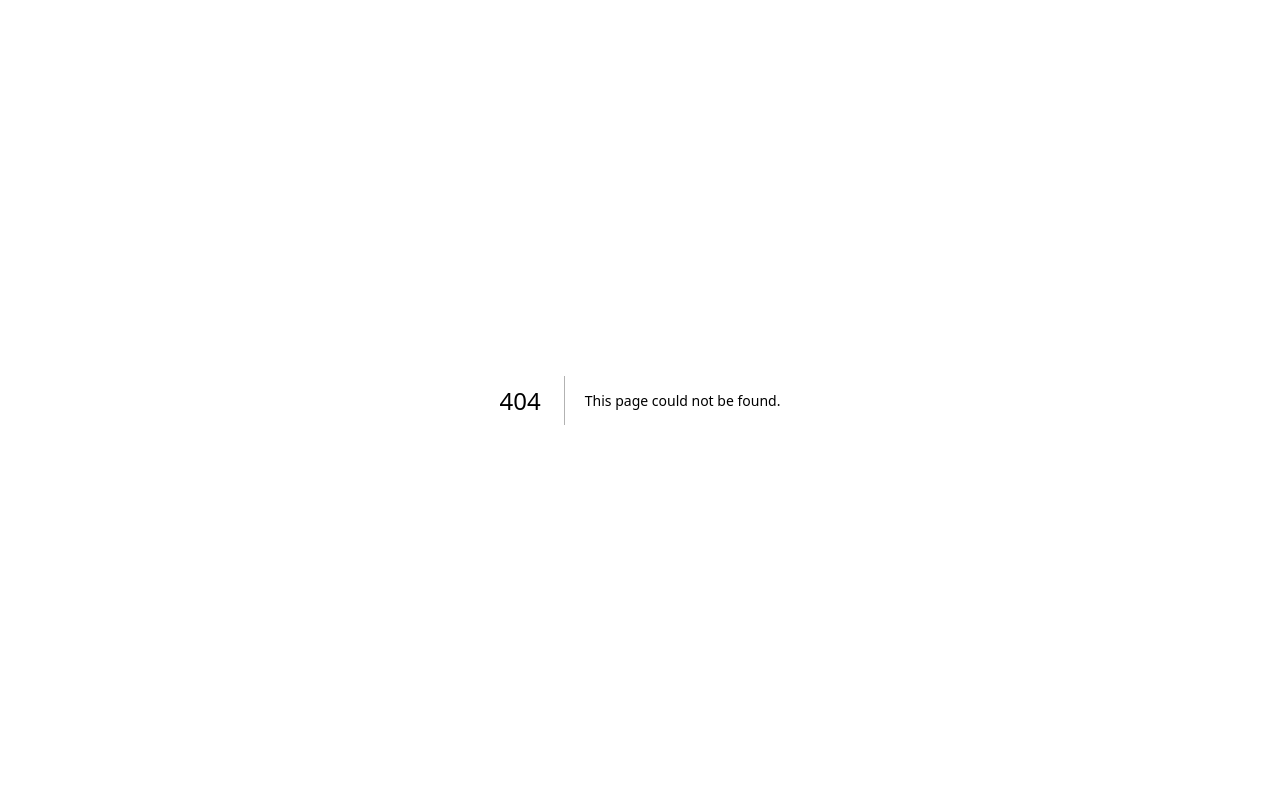
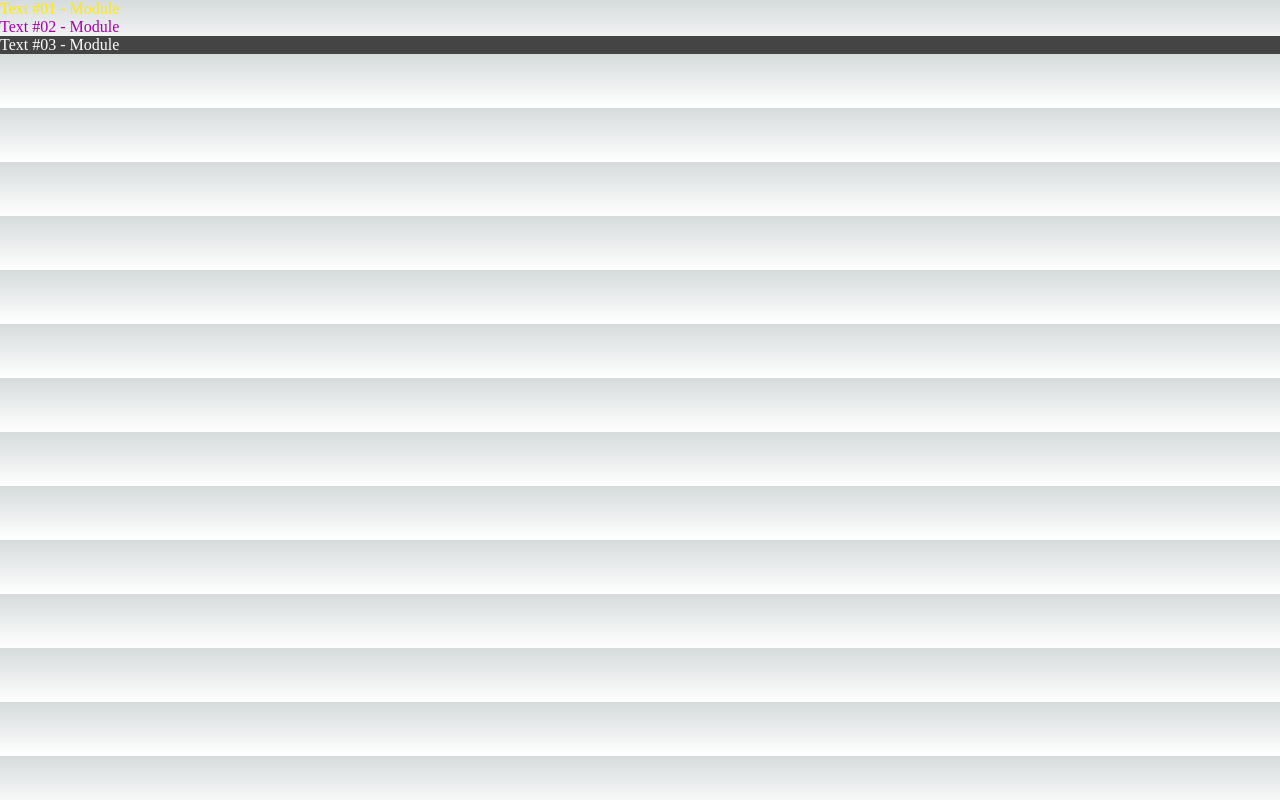
Before and after one commit to KayoRenato/trainingReact, a Next.js app: page /css/integration2 in a window 1280 px wide. Before the commit this address had no page. Built offline with nearby package versions, Linux system fonts and the light colour scheme.

Commit message:
chore: add CSS Modules

```diff
--- a/pages/css/integration1.css
+++ b/pages/css/integration1.css
@@ -2,7 +2,7 @@
     color: #f30;
 }
 
-.blue {
+.integration .blue {
     color: #03a;
 }
 
--- /dev/null
+++ b/pages/css/integration2.jsx
@@ -0,0 +1,11 @@
+import style from './integration2.module.css'
+
+export default function integration(){
+    return (
+        <div >
+            <div className={style.red}> Text #01 - Module</div>
+            <div className={style['blue']}> Text #02 - Module</div>
+            <div className={style.white}> Text #03 - Module</div>
+        </div>
+    )
+}
--- /dev/null
+++ b/pages/css/integration2.module.css
@@ -0,0 +1,12 @@
+.red {
+    color: rgb(255, 234, 0);
+}
+
+.blue {
+    color: rgb(164, 0, 170);
+}
+
+.white {
+    background-color: #444;
+    color: #fff;
+}
```
